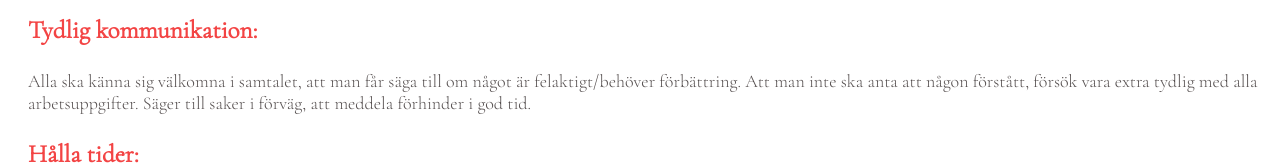
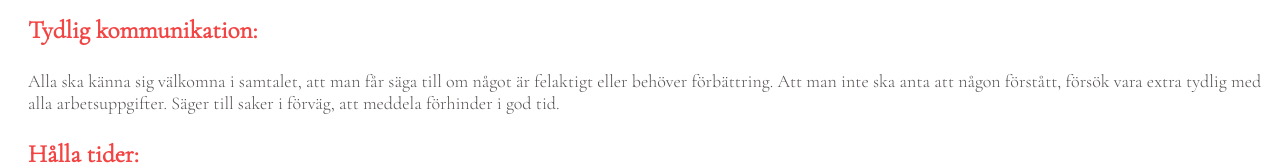
Before and after one commit to JohannaHansen/Electra, a plain HTML site: page contract.html in a window 1280 px wide. Shown: the part 340-505 px from the top of the page. Drawn offline with nearby package versions, Linux system fonts and the light colour scheme.

Commit message:
Update contract.html

```diff
--- a/contract.html
+++ b/contract.html
@@ -17,7 +17,7 @@
 
     <h1>Social Contract</h1>
     <h3>Tydlig kommunikation:</h3>
-      <p>Alla ska känna sig välkomna i samtalet, att man får säga till om något är felaktigt/behöver förbättring. Att man inte ska anta att någon förstått, försök vara extra tydlig med alla arbetsuppgifter. Säger till saker i förväg, att meddela förhinder i god tid.</p>
+      <p>Alla ska känna sig välkomna i samtalet, att man får säga till om något är felaktigt eller behöver förbättring. Att man inte ska anta att någon förstått, försök vara extra tydlig med alla arbetsuppgifter. Säger till saker i förväg, att meddela förhinder i god tid.</p>
 
     <h3>Hålla tider:</h3>
       <p>Ingen akademisk kvart. Gäller även deadlines. Överenskomna tider (sprint-möten) extra viktigt att hålla.</p>
```
